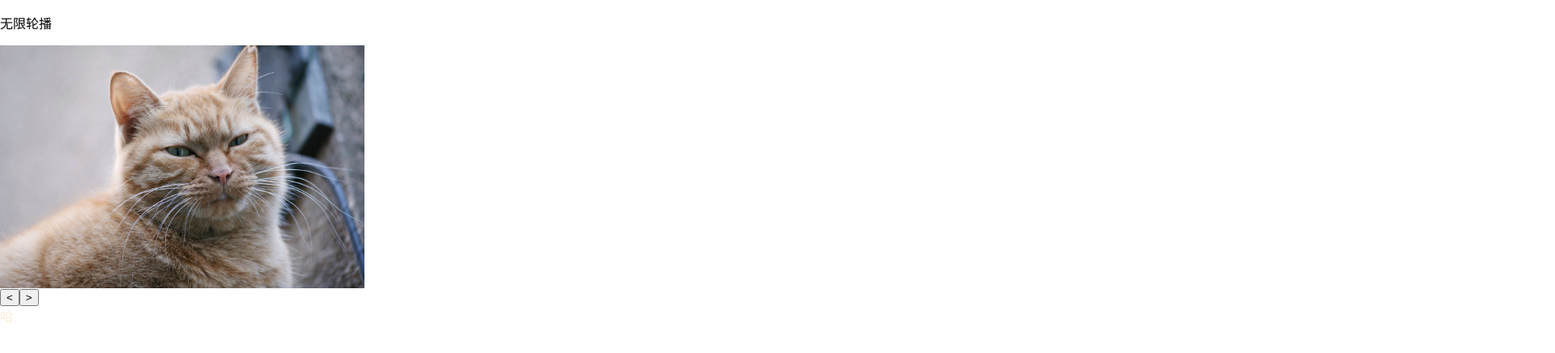
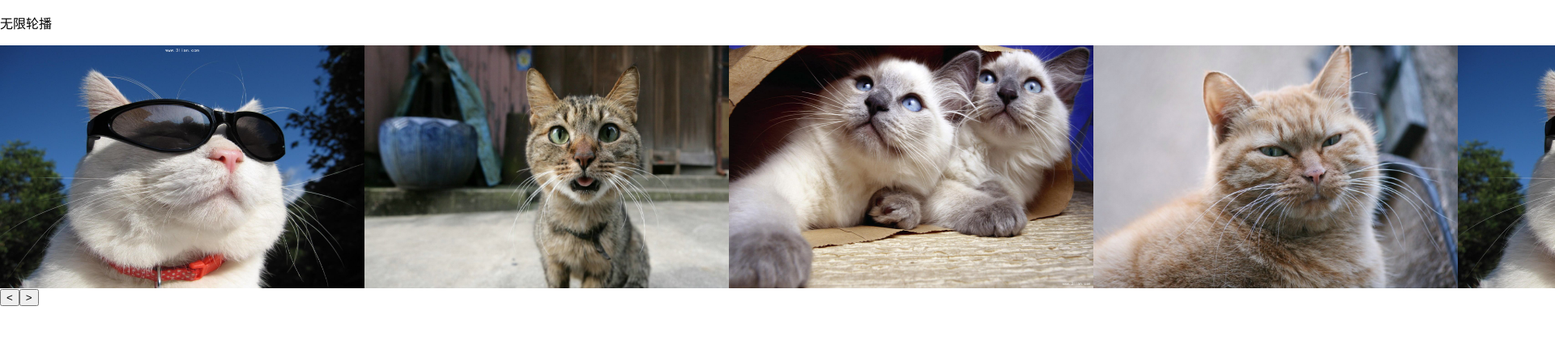
Before and after one commit to chunbin1/react-ui, a React (Create React App) app: page / in a window 1280 px wide. Shown: the top 436 px of the page at 81% size, 1920 px wide, since content can reach past the window. Built offline with nearby package versions, Linux system fonts and the light colour scheme.

Commit message:
transition不行 要使用requestAnimationFrame

```diff
--- a/src/components/Carousel/Carousel.js
+++ b/src/components/Carousel/Carousel.js
@@ -5,14 +5,16 @@ export default class Carousel extends Component {
   constructor(props) {
     super(props);
     this.state = {
-      currentIndex: 0
+      currentIndex: 1,
+      delay:0
     };
-    const {width,height} = this.props
+    const {width,height,children} = this.props
+    this.length = children.length+2
     this.contentStyle = {
       width: width,
       height: height,
       whiteSpace: 'nowrap',
-      overflow: 'hidden',
+      // overflow: 'hidden',
       // position: 'relative'
     };
 
@@ -20,6 +22,10 @@ export default class Carousel extends Component {
     this.setIndex = this.setIndex.bind(this);
     this.rightHandler = this.rightHandler.bind(this);
     this.leftHandler = this.leftHandler.bind(this);
+  }
+
+  componentDidMount(){
+    console.log('didMount');
   }
   rightHandler(e) {
     console.log(e);
@@ -32,7 +38,7 @@ export default class Carousel extends Component {
     this.setIndex(currentIndex - 1);
   }
   setIndex(index) {
-    const len = this.props.children.length;
+    const len = this.props.children.length+2;
     const nextIndex = (index + len) % len;
     console.log(nextIndex);
     this.setState({ currentIndex: nextIndex });
@@ -63,13 +69,18 @@ export default class Carousel extends Component {
     });
   }
 
+  handlerEnd(){
+    console.log('到尽头了');
+  }
+
   render() {
-    const { width, height,delay} = this.props;
-    const { currentIndex } = this.state;
+    const { width, height} = this.props;
+    const { currentIndex,delay } = this.state;
     const offset = -currentIndex * width;
+    console.log(delay);
     const imageRowStyle = {
       marginLeft: offset,
-      transition: delay||"2s"
+      transition:delay
     };
     return (
       <div className="carousel">
@@ -82,7 +93,7 @@ export default class Carousel extends Component {
         <button className="right" onClick={this.rightHandler}>
           {">"}
         </button>
-        <div onClick={this.rightHandler}> 哈</div>
+
       </div>
     );
   }
```
